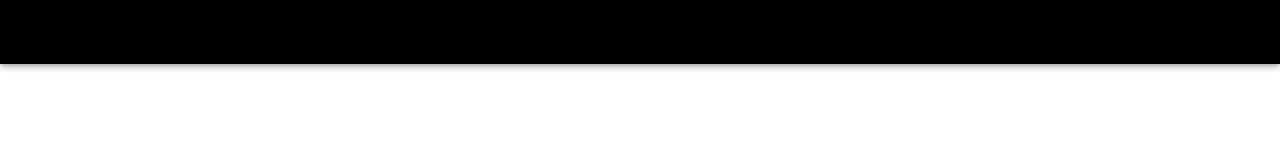
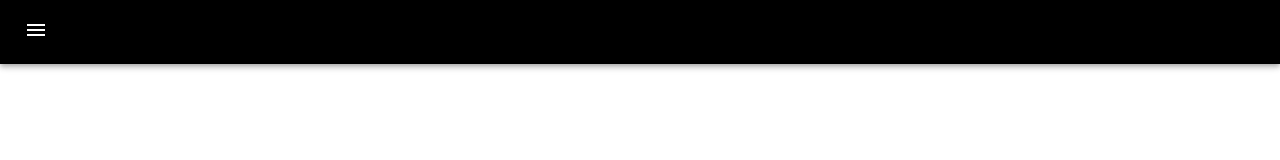
Before and after one commit to deniskola/news-app, a React (Create React App) app in the folder my-app/: page / in a window 1280 px wide. Shown: the top 160 px of the page. Built offline with nearby package versions, Linux system fonts and the light colour scheme.

Commit message:
menu-open/menu-close icon

```diff
--- a/my-app/package.json
+++ b/my-app/package.json
@@ -4,6 +4,7 @@
   "private": true,
   "dependencies": {
     "@material-ui/core": "^4.12.3",
+    "@material-ui/icons": "^4.11.2",
     "@testing-library/jest-dom": "^5.14.1",
     "@testing-library/react": "^11.2.7",
     "@testing-library/user-event": "^12.8.3",
--- a/my-app/src/App.js
+++ b/my-app/src/App.js
@@ -1,11 +1,13 @@
 import logo from "./logo.svg";
 import "./App.css";
 import Header from "./Components/Header";
+import {useState} from "react";
 
 function App() {
+  const [menuOpen, setMenuOpen] = useState(false);
   return (
     <div className="App">
-      <Header />
+      <Header menuOpen={menuOpen} setMenuOpen={setMenuOpen} />
     </div>
   );
 }
--- a/my-app/src/Components/Header.js
+++ b/my-app/src/Components/Header.js
@@ -1,10 +1,20 @@
 import React from "react";
 import {AppBar, Toolbar} from "@material-ui/core";
+import {Menu, MenuOpen} from "@material-ui/icons";
 
-export default function Header() {
+export default function Header({menuOpen, setMenuOpen}) {
   return (
-    <AppBar>
-      <Toolbar className="toolbar"></Toolbar>
+    <AppBar position="static">
+      <Toolbar className="toolbar">
+        <div
+          onClick={() => {
+            !menuOpen ? setMenuOpen(true) : setMenuOpen(false);
+          }}
+          className="menu-icon"
+        >
+          {menuOpen ? <MenuOpen /> : <Menu />}
+        </div>
+      </Toolbar>
     </AppBar>
   );
 }
```
Also changed, not shown: 1 other file (tests, documents, lock files or other folders).
